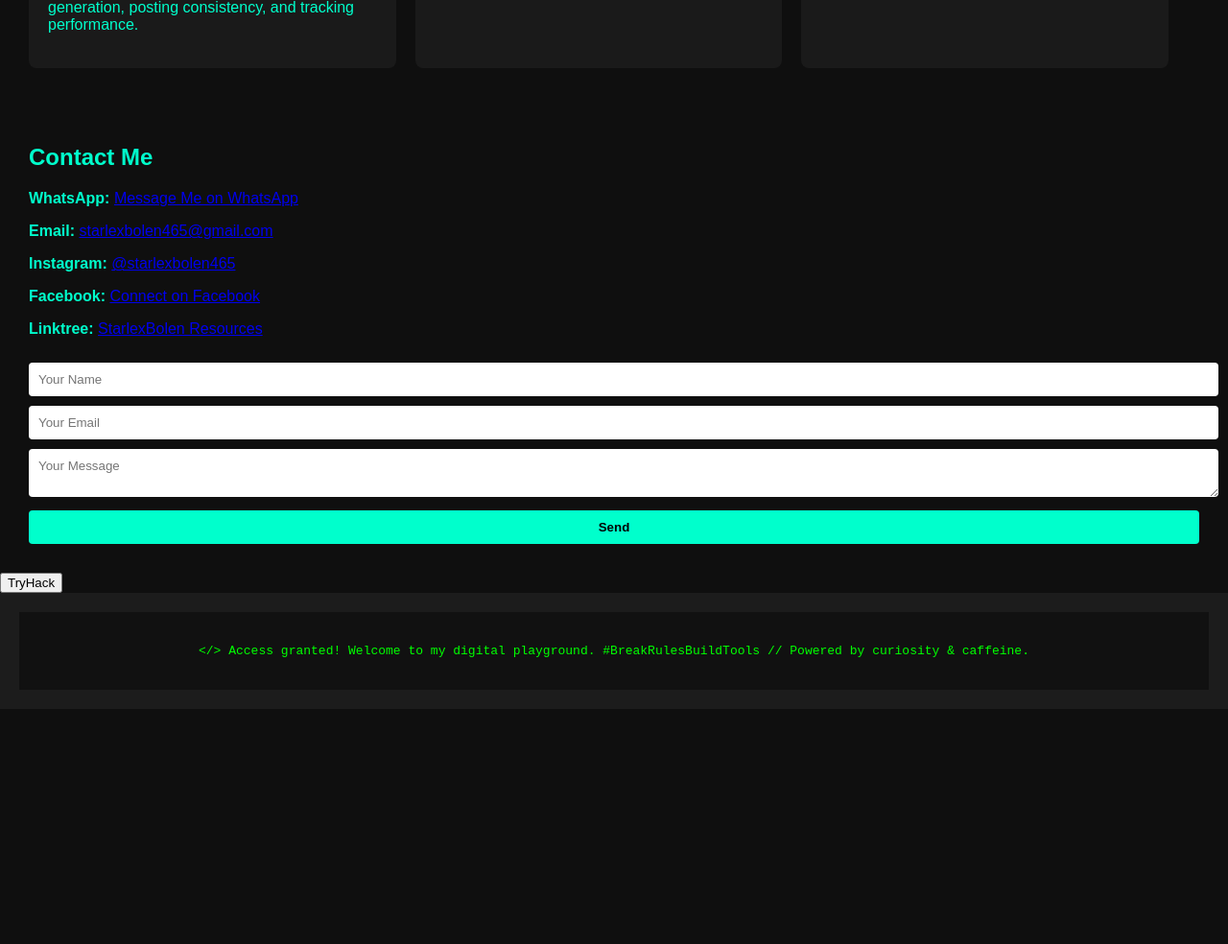
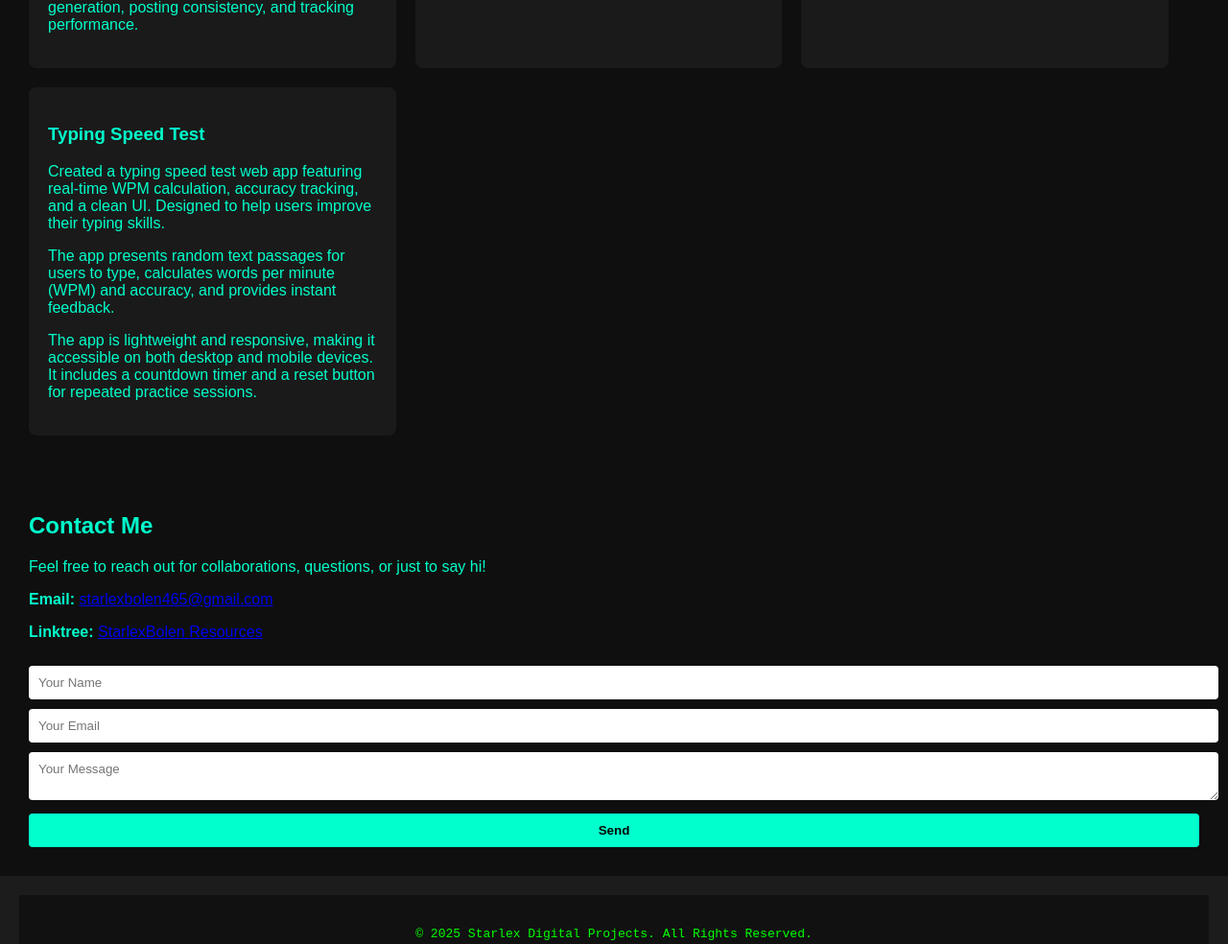
Before and after one commit to SB-043/starlex-portfolio, a plain HTML site: page index.html in a window 1280 px wide. Shown: the part 1086-2070 px from the top of the page at 96% size. Before the commit the page ends 1825 px from the top, so only its background shows below. Drawn offline with Linux system fonts and the light colour scheme.

Commit message:
Add files via upload

```diff
--- a/index.html
+++ b/index.html
@@ -280,16 +280,26 @@ footer {
             run small gigs or sell digital products after the class.
         </p>
     </div>
+    <div class="project-card">
+        <h3>Typing Speed Test</h3>
+        <p>Created a typing speed test web app featuring real-time WPM calculation,
+            accuracy tracking, and a clean UI. Designed to help users improve their typing skills.
+        <p>The app presents random text passages for users to type,
+             calculates words per minute (WPM) and accuracy, and provides instant feedback.
+        </p>
+        </p>
+        <p>The app is lightweight and responsive,
+             making it accessible on both desktop and mobile devices. It includes a
+             countdown timer and a reset button for repeated practice sessions.
+        </p>
+    </div>
 </div>
 </section>
 
 <section id="contact">
     <h2>Contact Me</h2>
-    <p><strong>WhatsApp:</strong> <a href="https://wa.me/254743379497?text=Hi%20Starlex!%20I%27m%20interested%20in%20your%20tech%20proj%20%20%20%20%20%20%20%20ects%20and%20digital%20hustles.%20Let%27s%20connect" target="_blank">Message Me on WhatsApp</a></p>
-
+    <p>Feel free to reach out for collaborations, questions, or just to say hi!</p>
     <p><strong>Email:</strong> <a href="mailto:starlexbolen465@gmail.com">starlexbolen465@gmail.com</a></p>
-    <p><strong>Instagram:</strong> <a href="https://instagram.com/starlexbolen465" target="_blank">@starlexbolen465</a></p>
-    <p><strong>Facebook:</strong> <a href="https://www.facebook.com/profile.php?id=100094431515063" target="_blank">Connect on Facebook</a></p>
     <p><strong>Linktree:</strong> <a href="https://linktr.ee/StarlexBolen" target="_blank">StarlexBolen Resources</a></p>
 
     <form action="https://formspree.io/f/xblkagye" method="POST">
@@ -300,7 +310,6 @@ footer {
         <button type="submit">Send</button>
     </form>
 </section>
-<button onclick="alert('Accessing Starlex vault...System breach successful')">TryHack</button>
 
 <footer>
     <footer style="text-align:center
@@ -309,8 +318,7 @@ footer {
     background-color: #111;
     font-family: monospace;">
     <p>
-        &lt;/&gt; Access granted! Welcome to my digital playground.
-         #BreakRulesBuildTools // Powered by curiosity & caffeine.
+        &copy; 2025 Starlex Digital Projects. All Rights Reserved.
     </p>
     </footer>
 <script>
```
